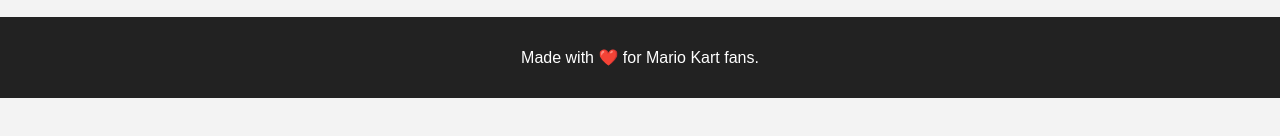
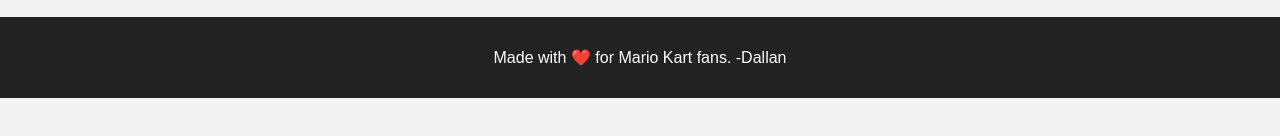
Before and after one commit to mantoangabe/Group-Project-9-22, a plain HTML site: page group.html in a window 1280 px wide. Shown: the part 548-684 px from the top of the page. Drawn offline with Linux system fonts and the light colour scheme.

Commit message:
DallanChanged

```diff
--- a/group.html
+++ b/group.html
@@ -80,7 +80,7 @@
   </main>
 
   <footer>
-    <p>Made with ❤️ for Mario Kart fans.</p>
+    <p>Made with ❤️ for Mario Kart fans. -Dallan</p>
   </footer>
 
 </body>
```
